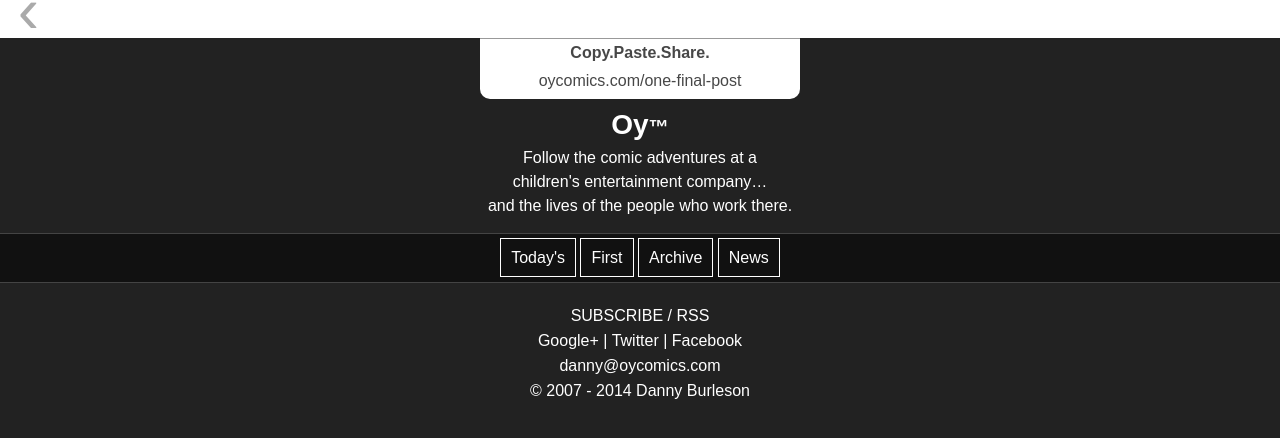
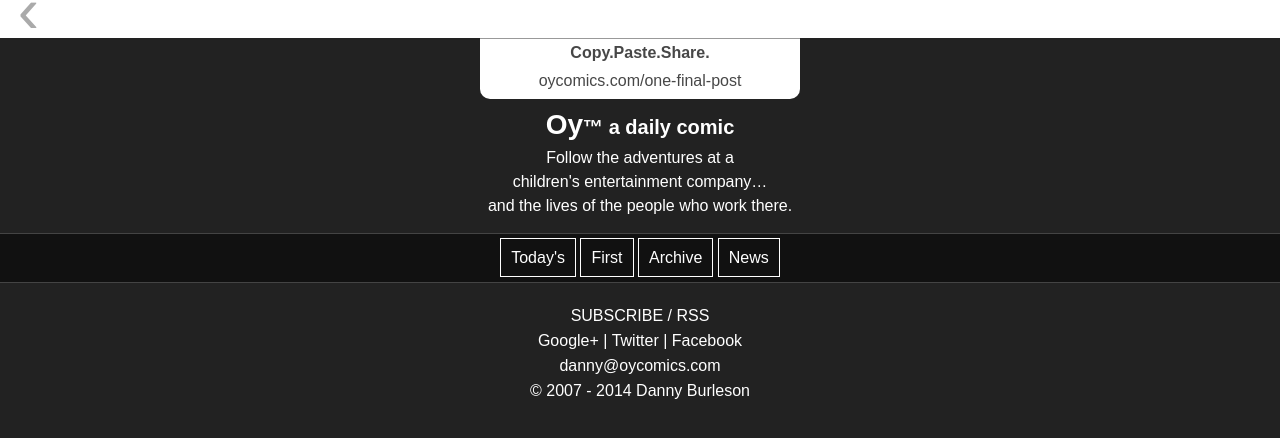
Before and after one commit to oycomics/oycomics.github.io, a Jekyll site: the page built from index.html, in a window 1280 px wide. Shown: the top 438 px of the page. Built offline with Jekyll 4.4.1, drawn with Linux system fonts in a browser that asks for light colours; Markdown is read by kramdown in place of the engine named in the settings; the list of posts is cut into pages by our own code.

Commit message:
Update title.html

```diff
--- a/_includes/title.html
+++ b/_includes/title.html
@@ -1,4 +1,4 @@
 <div class="title_about">
-<h1 class="site_title"><a href="/">Oy<span>&trade;</span></a></h1>
-<p>Follow the comic adventures at a<br>children's entertainment company&hellip;<br>and the lives of the people who work there.</p>
+<h1 class="site_title"><a href="/">Oy<span>&trade; a daily comic</span></a></h1>
+<p>Follow the adventures at a<br>children's entertainment company&hellip;<br>and the lives of the people who work there.</p>
 </div>
```
